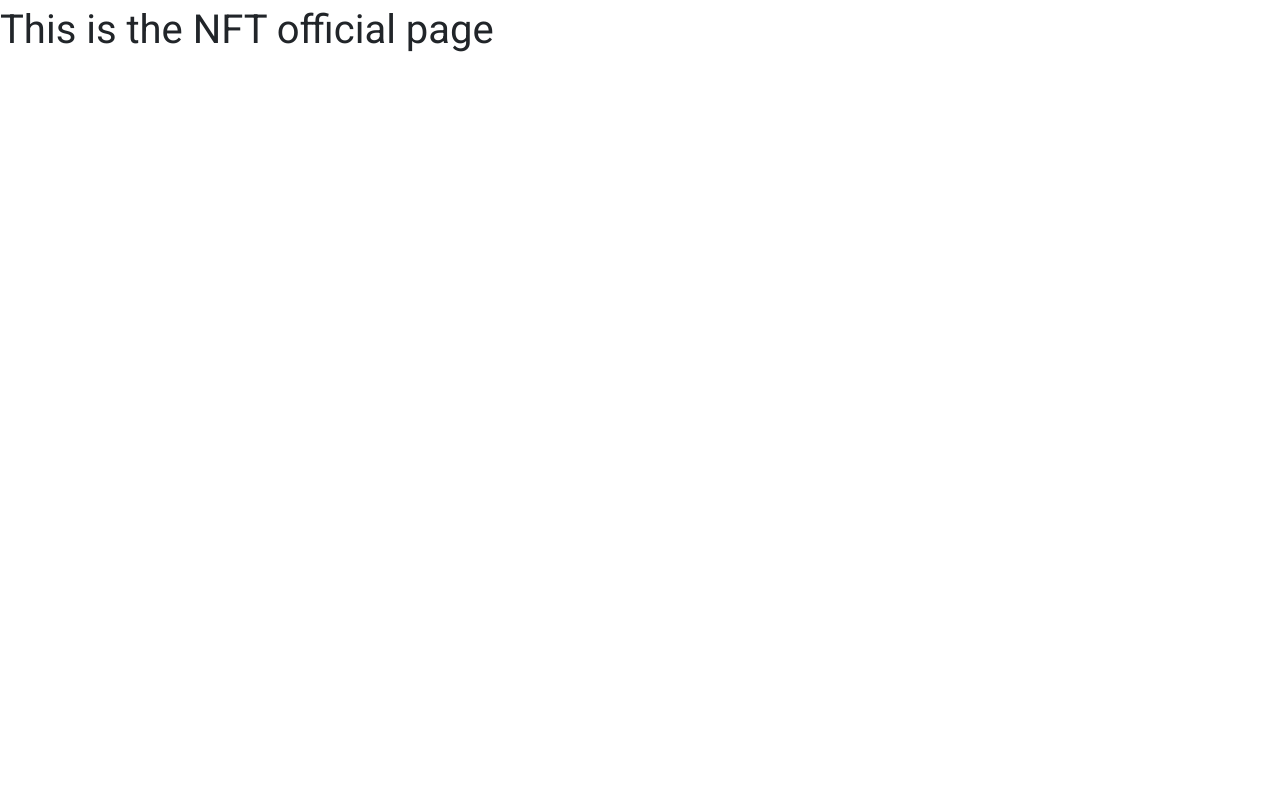
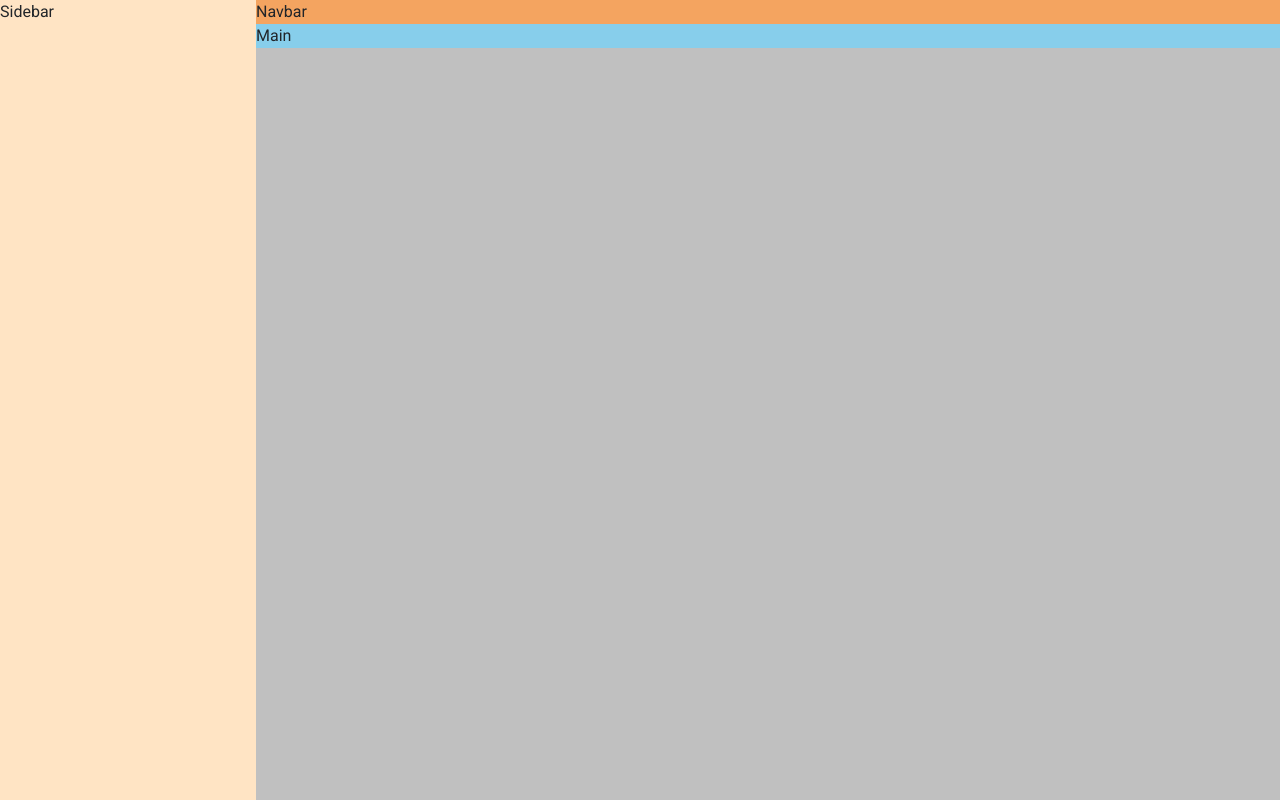
Before and after one commit to Phosah/vue_nft_project, a Vue app: page / in a window 1280 px wide. Built offline with nearby package versions, Linux system fonts and the light colour scheme.

Commit message:
create sidebar, navbar and main block

```diff
--- a/src/App.vue
+++ b/src/App.vue
@@ -1,6 +1,5 @@
 <template>
   <div>
-
     <router-view/>
   </div>
 </template>
@@ -16,4 +15,27 @@
     margin: 0;
     font-family: 'Roboto', sans-serif;
 }
+
+li {
+    list-style: none;
+}
+
+a {
+    text-decoration: none;
+}
+
+p {
+    font-size: 15px;
+}
+
+div,
+main,
+article,
+section,
+header,
+nav,
+footer,
+aside {
+    display: block;
+}
 </style>
--- a/src/views/Home.vue
+++ b/src/views/Home.vue
@@ -1,6 +1,16 @@
 <template>
   <div class="home">
-    <div class="fs-1">This is the NFT official page</div>
+    <div class="mx-5 mx-auto">
+      <div class="home-block d-flex">
+        <section class="home-sidebar">
+          Sidebar
+        </section>
+        <section class="home-main">
+          <nav class="home-navbar">Navbar</nav>
+          <main class="home-content">Main</main>
+        </section>
+      </div>
+    </div>
   </div>
 </template>
 
@@ -10,3 +20,24 @@ export default {
 
 }
 </script>
+
+<style scoped>
+.home-block {
+  background-color: aquamarine;
+  height: 100vh;
+}
+.home-sidebar {
+  background-color: bisque;
+  width: 20%;
+}
+.home-navbar {
+  background-color: sandybrown;
+}
+.home-main {
+  background-color: silver;
+  width: 80%;
+}
+.home-content {
+  background-color: skyblue;
+}
+</style>
```
